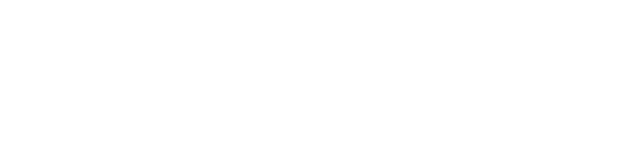
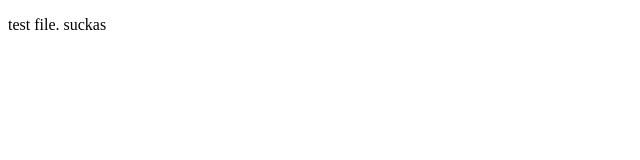
Before and after one commit to cary-anne/cary-anne.com, a plain HTML site: page index.html in a window 1280 px wide. Shown: the whole page, without its empty margins (0-640 px from the left). Drawn offline with Linux system fonts and the light colour scheme.

Commit message:
Added second comment to css, and a body and p tag to html

```diff
--- a/assets/style.css
+++ b/assets/style.css
@@ -1 +1,2 @@
 /*testing css*/
+/*and even more testing*/
--- a/index.html
+++ b/index.html
@@ -3,4 +3,7 @@
     <head>
         <title>adding this to try out gitbox</title>
     </head>
+    <body>
+        <p>test file. suckas</p>
+    </body>
 </html>
```
